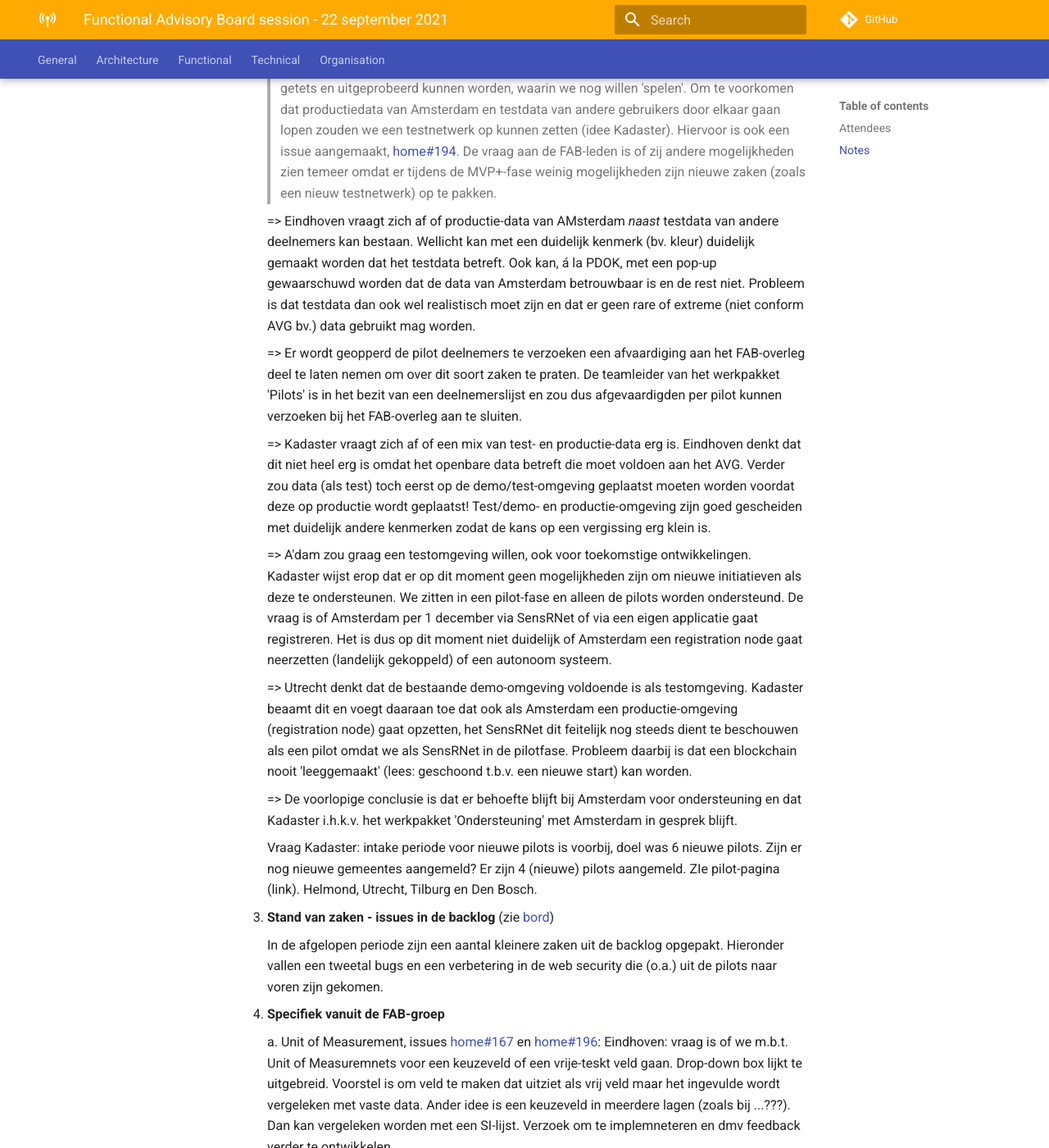
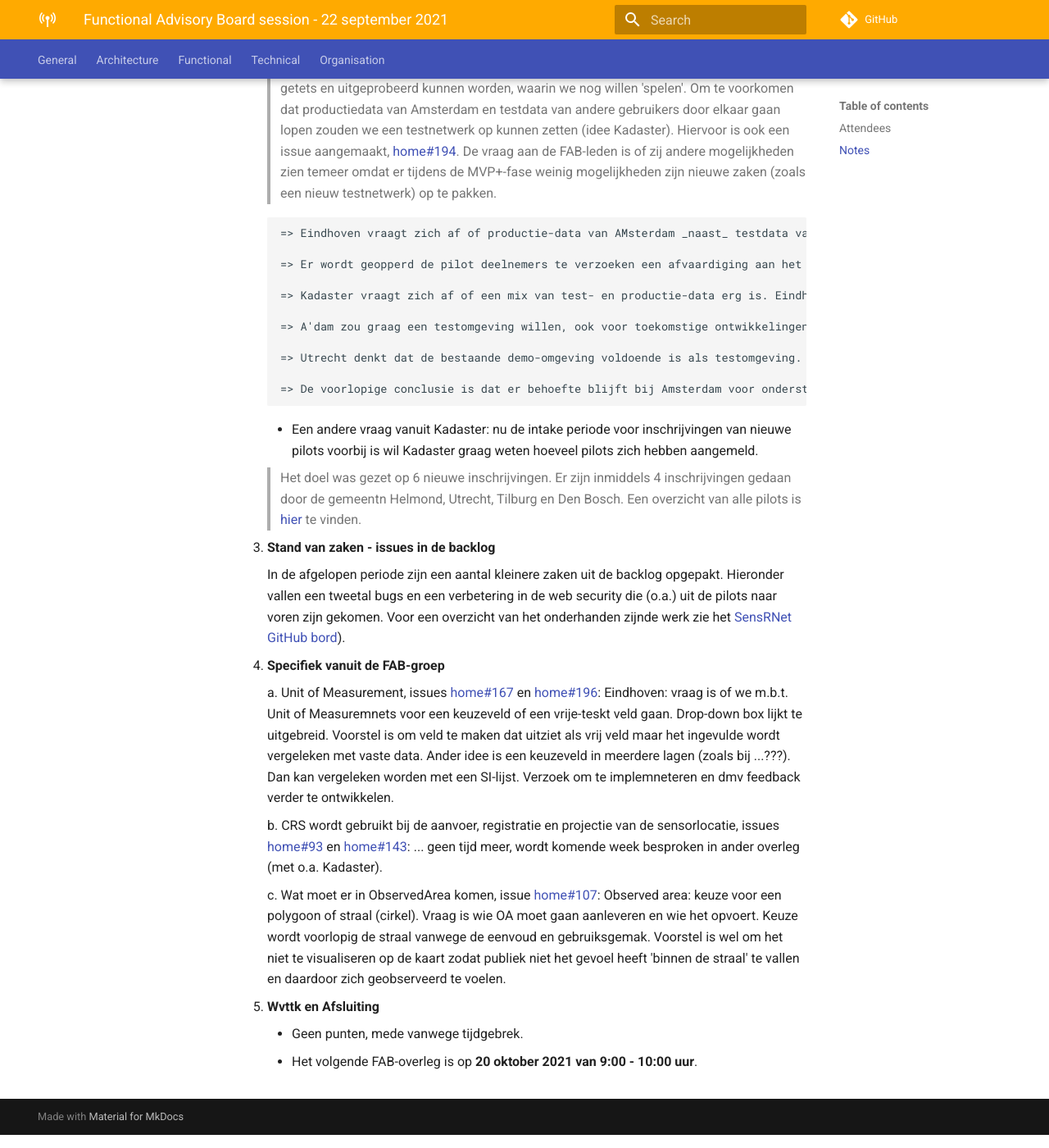
Before and after one commit to kadaster-labs/sensrnet-home, an MkDocs documentation site: the page built from docs/notes/2021-09-22-FAB-notes.md, in a window 1280 px wide and 1400 px high, scrolled down 1268 px. Shown: the whole window at 82% size. Built offline with MkDocs 1.6.1 and Material for MkDocs 9.7.7, drawn with Linux system fonts in a browser that asks for light colours; comment, search, counter and statistics services are not loaded.

Commit message:
Update 2021-09-22-FAB-notes.md

```diff
--- a/docs/notes/2021-09-22-FAB-notes.md
+++ b/docs/notes/2021-09-22-FAB-notes.md
@@ -32,24 +32,26 @@
 
        > De gemeente Amsterdam is bezig met de invoering van een meldplicht voor sensoren die vanaf 1 december 2021 ondernemers die een sensor in de openbare ruimte hebben verplicht om dit te melden via een specifiek formulier. De gemeente controleert de melding en voegt (na goedkeuring) de sensor toe in het register. Dit register zou SensRNet kunnen zijn maar Amsterdam kan ook kiezen voor een (tijdelijke) eigen applicatie. Het betreft hier feitelijk een productie situatie terwijl SensRNet nog in de pilot-fase zit waarin nog zaken getets en uitgeprobeerd kunnen worden, waarin we nog willen 'spelen'. Om te voorkomen dat productiedata van Amsterdam en testdata van andere gebruikers door elkaar gaan lopen zouden we een testnetwerk op kunnen zetten (idee Kadaster). Hiervoor is ook een issue aangemaakt, [home#194](https://github.com/kadaster-labs/sensrnet-home/issues/194). De vraag aan de FAB-leden is of zij andere mogelijkheden zien temeer omdat er tijdens de MVP+-fase weinig mogelijkheden zijn nieuwe zaken (zoals een nieuw testnetwerk) op te pakken.
 
-       => Eindhoven vraagt zich af of productie-data van AMsterdam _naast_ testdata van andere deelnemers kan bestaan. Wellicht kan met een duidelijk kenmerk (bv. kleur) duidelijk gemaakt worden dat het testdata betreft. Ook kan, á la PDOK, met een pop-up gewaarschuwd worden dat de data van Amsterdam betrouwbaar is en de rest niet. Probleem is dat testdata dan ook wel realistisch moet zijn en dat er geen rare of extreme (niet conform AVG bv.) data gebruikt mag worden.
+        => Eindhoven vraagt zich af of productie-data van AMsterdam _naast_ testdata van andere deelnemers kan bestaan. Wellicht kan met een duidelijk kenmerk (bv. kleur) duidelijk gemaakt worden dat het testdata betreft. Ook kan, á la PDOK, met een pop-up gewaarschuwd worden dat de data van Amsterdam betrouwbaar is en de rest niet. Probleem is dat testdata dan ook wel realistisch moet zijn en dat er geen rare of extreme (niet conform AVG bv.) data gebruikt mag worden.
 
-       => Er wordt geopperd de pilot deelnemers te verzoeken een afvaardiging aan het FAB-overleg deel te laten nemen om over dit soort zaken te praten. De teamleider van het werkpakket 'Pilots' is in het bezit van een deelnemerslijst en zou dus afgevaardigden per pilot kunnen verzoeken bij het FAB-overleg aan te sluiten.
+        => Er wordt geopperd de pilot deelnemers te verzoeken een afvaardiging aan het FAB-overleg deel te laten nemen om over dit soort zaken te praten. De teamleider van het werkpakket 'Pilots' is in het bezit van een deelnemerslijst en zou dus afgevaardigden per pilot kunnen verzoeken bij het FAB-overleg aan te sluiten.
 
-       => Kadaster vraagt zich af of een mix van test- en productie-data erg is. Eindhoven denkt dat dit niet heel erg is omdat het openbare data betreft die moet voldoen aan het AVG. Verder zou data (als test) toch eerst op de demo/test-omgeving geplaatst moeten worden voordat deze op productie wordt geplaatst! Test/demo- en productie-omgeving zijn goed gescheiden met duidelijk andere kenmerken zodat de kans op een vergissing erg klein is.
+        => Kadaster vraagt zich af of een mix van test- en productie-data erg is. Eindhoven denkt dat dit niet heel erg is omdat het openbare data betreft die moet voldoen aan het AVG. Verder zou data (als test) toch eerst op de demo/test-omgeving geplaatst moeten worden voordat deze op productie wordt geplaatst! Test/demo- en productie-omgeving zijn goed gescheiden met duidelijk andere kenmerken zodat de kans op een vergissing erg klein is.
 
-       => A'dam zou graag een testomgeving willen, ook voor toekomstige ontwikkelingen. Kadaster wijst erop dat er op dit moment geen mogelijkheden zijn om nieuwe initiatieven als deze te ondersteunen. We zitten in een pilot-fase en alleen de pilots worden ondersteund. De vraag is of Amsterdam per 1 december via SensRNet of via een eigen applicatie gaat registreren. Het is dus op dit moment niet duidelijk of Amsterdam een registration node gaat neerzetten (landelijk gekoppeld) of een autonoom systeem.
+        => A'dam zou graag een testomgeving willen, ook voor toekomstige ontwikkelingen. Kadaster wijst erop dat er op dit moment geen mogelijkheden zijn om nieuwe initiatieven als deze te ondersteunen. We zitten in een pilot-fase en alleen de pilots worden ondersteund. De vraag is of Amsterdam per 1 december via SensRNet of via een eigen applicatie gaat registreren. Het is dus op dit moment niet duidelijk of Amsterdam een registration node gaat neerzetten (landelijk gekoppeld) of een autonoom systeem.
 
-       => Utrecht denkt dat de bestaande demo-omgeving voldoende is als testomgeving. Kadaster beaamt dit en voegt daaraan toe dat ook als Amsterdam een productie-omgeving (registration node) gaat opzetten, het SensRNet dit feitelijk nog steeds dient te beschouwen als een pilot omdat we als SensRNet in de pilotfase. Probleem daarbij is dat een blockchain nooit 'leeggemaakt' (lees: geschoond t.b.v. een nieuwe start) kan worden.
+        => Utrecht denkt dat de bestaande demo-omgeving voldoende is als testomgeving. Kadaster beaamt dit en voegt daaraan toe dat ook als Amsterdam een productie-omgeving (registration node) gaat opzetten, het SensRNet dit feitelijk nog steeds dient te beschouwen als een pilot omdat we als SensRNet in de pilotfase. Probleem daarbij is dat een blockchain nooit 'leeggemaakt' (lees: geschoond t.b.v. een nieuwe start) kan worden.
 
-       => De voorlopige conclusie is dat er behoefte blijft bij Amsterdam voor ondersteuning en dat Kadaster i.h.k.v. het werkpakket 'Ondersteuning' met Amsterdam in gesprek blijft.
+        => De voorlopige conclusie is dat er behoefte blijft bij Amsterdam voor ondersteuning en dat Kadaster i.h.k.v. het werkpakket 'Ondersteuning' met Amsterdam in gesprek blijft.
 
-     Vraag Kadaster: intake periode voor nieuwe pilots is voorbij, doel was 6 nieuwe pilots. Zijn er nog nieuwe gemeentes aangemeld? Er zijn 4 (nieuwe) pilots aangemeld. ZIe pilot-pagina (link). Helmond, Utrecht, Tilburg en Den Bosch.
+     - Een andere vraag vanuit Kadaster: nu de intake periode voor inschrijvingen van nieuwe pilots voorbij is wil Kadaster graag weten hoeveel pilots zich hebben aangemeld.
+
+       > Het doel was gezet op 6 nieuwe inschrijvingen. Er zijn inmiddels 4 inschrijvingen gedaan door de gemeentn Helmond, Utrecht, Tilburg en Den Bosch. Een overzicht van alle pilots is [hier](https://kadaster-labs.github.io/sensrnet-home/Pilots/) te vinden.
 
 
-3. **Stand van zaken - issues in de backlog** (zie [bord](https://github.com/orgs/kadaster-labs/projects/1))
+3. **Stand van zaken - issues in de backlog**
 
-     In de afgelopen periode zijn een aantal kleinere zaken uit de backlog opgepakt. Hieronder vallen een tweetal bugs en een verbetering in de web security die (o.a.) uit de pilots naar voren zijn gekomen.
+     In de afgelopen periode zijn een aantal kleinere zaken uit de backlog opgepakt. Hieronder vallen een tweetal bugs en een verbetering in de web security die (o.a.) uit de pilots naar voren zijn gekomen. Voor een overzicht van het onderhanden zijnde werk zie het [SensRNet GitHub bord](https://github.com/orgs/kadaster-labs/projects/1)).
 
 
 4. **Specifiek vanuit de FAB-groep**
```
